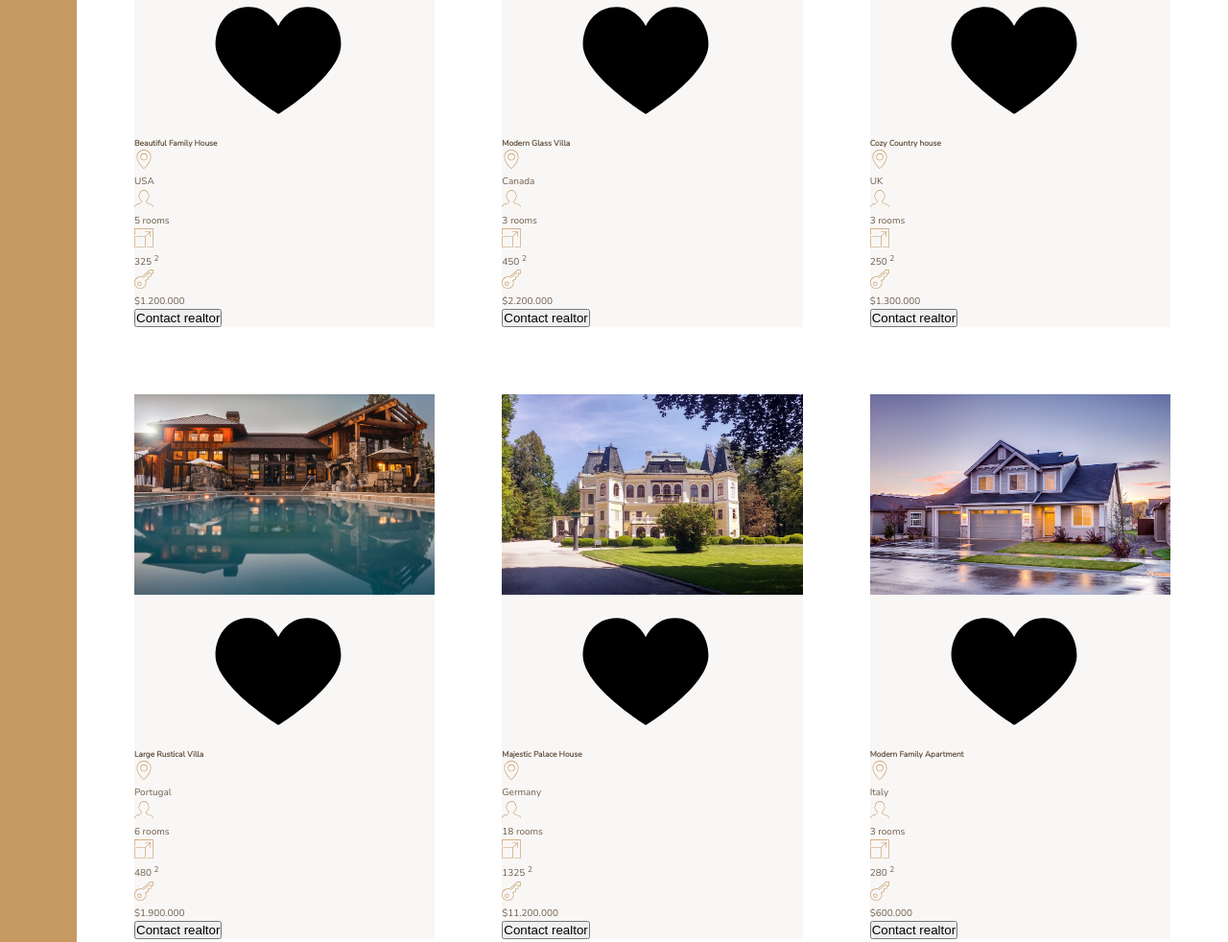
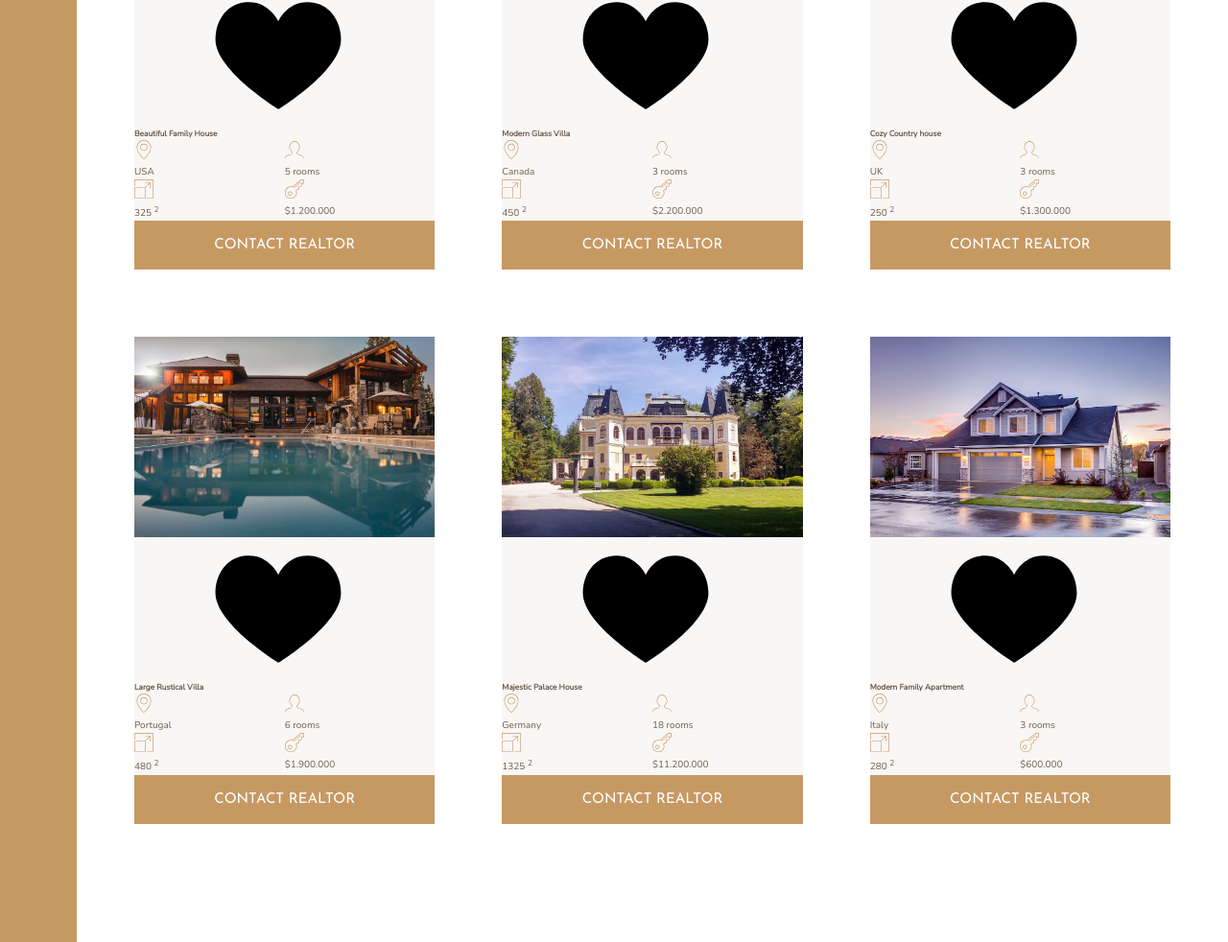
Before and after one commit to OskarAhl/nexter-css-grid, a website: page index.html in a window 1280 px wide. Shown: the part 2254-3236 px from the top of the page at 96% size. Drawn offline with nearby package versions, Linux system fonts and the light colour scheme.

Commit message:
setup basic grid cards

```diff
--- a/index.html
+++ b/index.html
@@ -126,7 +126,7 @@
                     </svg>
                     <p>$1.200.000</p>
                 </div>
-                <button class="cta">Contact realtor</button>
+                <button class="btn home__button">Contact realtor</button>
             </div>
              <div class="home">
                 <img src="img/house-2.jpeg" alt="House 2" class="home__img">
@@ -158,7 +158,7 @@
                     </svg>
                     <p>$2.200.000</p>
                 </div>
-                <button class="cta">Contact realtor</button>
+                <button class="btn home__button">Contact realtor</button>
             </div>
             <div class="home">
                     <img src="img/house-3.jpeg" alt="House 3" class="home__img">
@@ -190,7 +190,7 @@
                         </svg>
                         <p>$1.300.000</p>
                     </div>
-                    <button class="cta">Contact realtor</button>
+                    <button class="btn home__button">Contact realtor</button>
                 </div>
                 <div class="home">
                         <img src="img/house-4.jpeg" alt="House 4" class="home__img">
@@ -222,7 +222,7 @@
                             </svg>
                             <p>$1.900.000</p>
                         </div>
-                        <button class="cta">Contact realtor</button>
+                        <button class="btn home__button">Contact realtor</button>
                     </div>
                     <div class="home">
                         <img src="img/house-5.jpeg" alt="House 5" class="home__img">
@@ -254,7 +254,7 @@
                             </svg>
                             <p>$11.200.000</p>
                         </div>
-                        <button class="cta">Contact realtor</button>
+                        <button class="btn home__button">Contact realtor</button>
                     </div>
                     <div class="home">
                         <img src="img/house-1.jpeg" alt="House 1" class="home__img">
@@ -286,7 +286,7 @@
                             </svg>
                             <p>$600.000</p>
                         </div>
-                        <button class="cta">Contact realtor</button>
+                        <button class="btn home__button">Contact realtor</button>
                     </div>
         </section>
 
--- a/sass/_homes.scss
+++ b/sass/_homes.scss
@@ -11,8 +11,12 @@
 .home {
     background-color: $color-grey-light-1;
 
+    display: grid;
+    grid-template-columns: repeat(2, 1fr);
+
     &__img {
         width: 100%;
+        grid-column: 1 / -1;
     }
 
     &__like {
@@ -20,7 +24,7 @@
     }
 
     &__name {
-
+        grid-column: 1 / -1;
     }
 
     &__location,
@@ -38,4 +42,8 @@
 
         }
     }
+
+    &__button {
+        grid-column: 1 / -1;
+    }
 }
```
Also changed, not shown: css/style.css.
